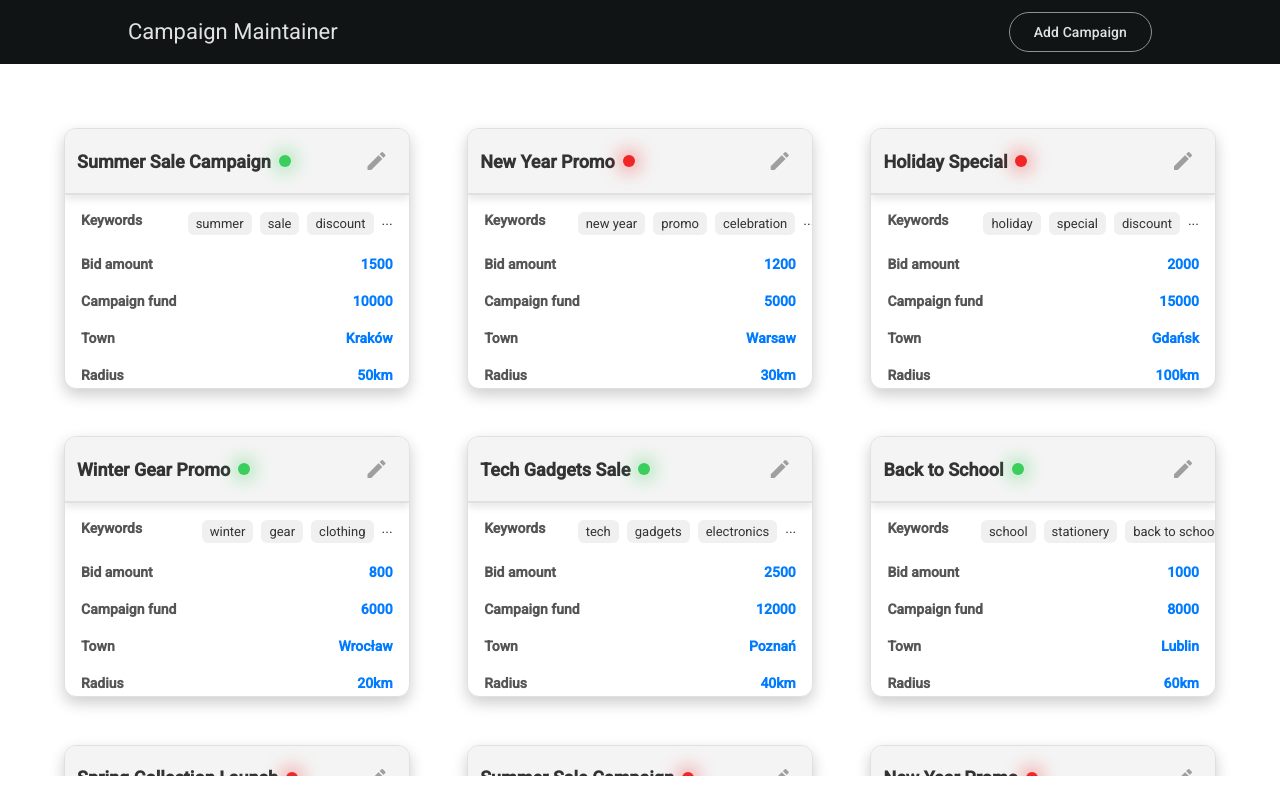
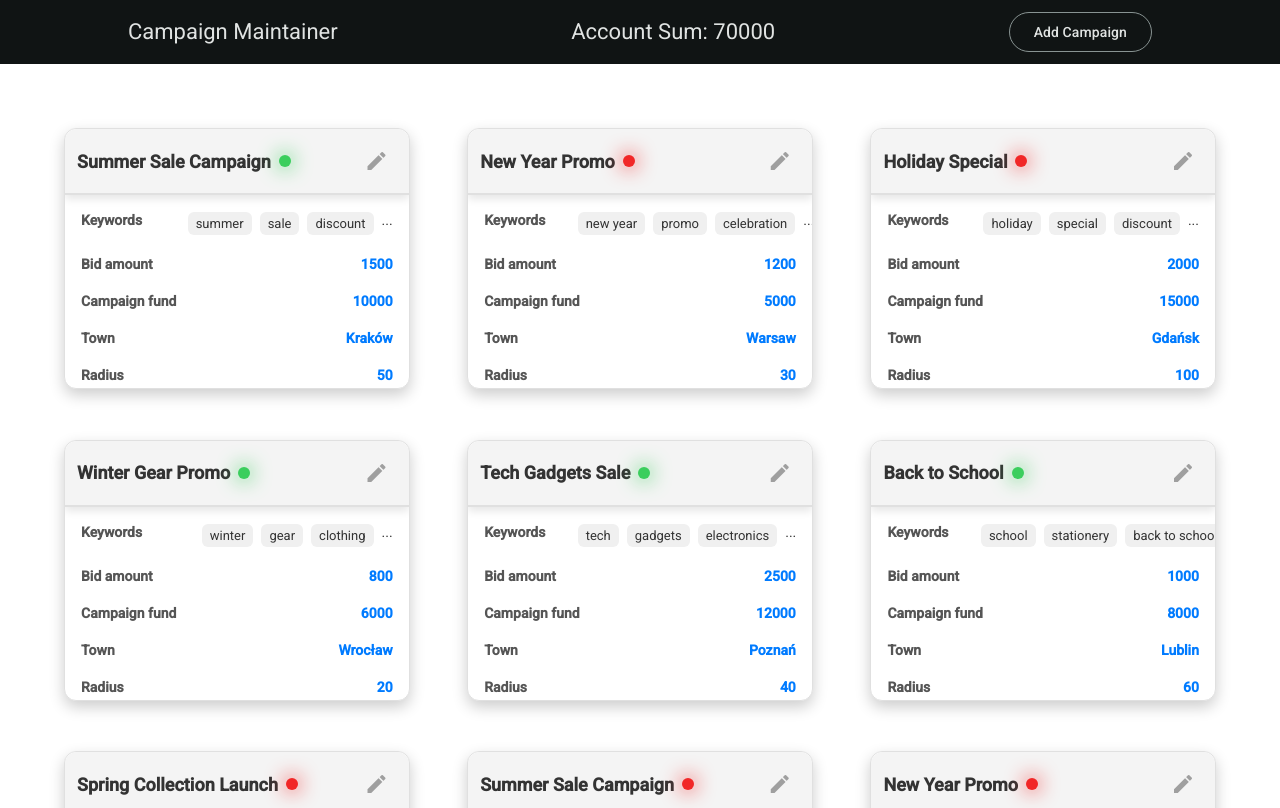
Before and after one commit to BartlomiejPop/capaign-project-angular, an Angular app in the folder my-vite-template/: page / in a window 1280 px wide. Built offline with nearby package versions, Linux system fonts and the light colour scheme.

Commit message:
adding/editing campaigns

```diff
--- a/my-vite-template/src/app/components/addEditCampaign/addEditCampaign.component.ts
+++ b/my-vite-template/src/app/components/addEditCampaign/addEditCampaign.component.ts
@@ -1,56 +1,50 @@
+import { Component, Inject, inject, signal, model, Input } from '@angular/core';
+import { NgIf } from '@angular/common';
 import {
-  Component,
-  computed,
-  Inject,
-  inject,
-  model,
-  signal,
-} from '@angular/core';
-import { COMMA, ENTER } from '@angular/cdk/keycodes';
-import {
-  AbstractControl,
+  FormsModule,
+  ReactiveFormsModule,
   FormGroup,
-  FormsModule,
+  FormControl,
   Validators,
 } from '@angular/forms';
+
+import { COMMA, ENTER } from '@angular/cdk/keycodes';
+import { LiveAnnouncer } from '@angular/cdk/a11y';
+
 import { MatButtonModule } from '@angular/material/button';
+import { MatIconModule } from '@angular/material/icon';
 import { MatChipInputEvent, MatChipsModule } from '@angular/material/chips';
-import {
-  MAT_DIALOG_DATA,
-  MatDialogActions,
-  MatDialogClose,
-  MatDialogContent,
-  MatDialogRef,
-  MatDialogTitle,
-} from '@angular/material/dialog';
-import { MatFormFieldModule } from '@angular/material/form-field';
-import { MatIconModule } from '@angular/material/icon';
-import { MatInputModule } from '@angular/material/input';
 import {
   MatAutocompleteModule,
   MatAutocompleteSelectedEvent,
 } from '@angular/material/autocomplete';
-import { LiveAnnouncer } from '@angular/cdk/a11y';
+import { MatFormFieldModule } from '@angular/material/form-field';
+import { MatInputModule } from '@angular/material/input';
+import { MatSlideToggleModule } from '@angular/material/slide-toggle';
+import { MatSelectModule } from '@angular/material/select';
+
 import {
-  MatSlideToggleModule,
-  _MatSlideToggleRequiredValidatorModule,
-} from '@angular/material/slide-toggle';
-import { MatSelectModule } from '@angular/material/select';
+  MAT_DIALOG_DATA,
+  MatDialogRef,
+  MatDialogActions,
+  MatDialogContent,
+  MatDialogClose,
+  MatDialogTitle,
+} from '@angular/material/dialog';
+
+import { mockData, accountSumSignal } from '../../mockData';
+import { v4 as uuidv4 } from 'uuid';
 import axios from 'axios';
-import { FormControl } from '@angular/forms';
-import { Observable } from 'rxjs';
-import { map, startWith } from 'rxjs/operators';
-import { ReactiveFormsModule } from '@angular/forms';
-import { NgIf } from '@angular/common';
 
 export interface DialogData {
+  id: any;
   campaignName: string;
   keywords: string[];
   bidAmount: number;
   campaignFund: number;
   town: string;
   radius: number;
-  status: boolean;
+  status: string;
 }
 
 @Component({
@@ -76,6 +70,7 @@ export interface DialogData {
   ],
 })
 export class AddEditCampaign {
+  @Input() campaign = {};
   async fetchCities() {
     try {
       const response = await axios.get(
@@ -89,18 +84,34 @@ export class AddEditCampaign {
       throw error;
     }
   }
+  isEditing = false;
   cities: string[] = [];
+  isStatusChecked = false;
+  status = 'OFF';
 
-  constructor(@Inject(MAT_DIALOG_DATA) public dialogData: DialogData) {
-    // Assuming cities are fetched or set up elsewhere in the code
-    this.cities = ['Kraków', 'Warsaw', 'Gdańsk', 'Wrocław']; // Example city list
+  toggleStatus(): void {
+    this.status = this.isStatusChecked ? 'ON' : 'OFF';
+  }
+
+  constructor(@Inject(MAT_DIALOG_DATA) public dialogData: any) {
+    if (dialogData.campaign) {
+      const currentCampaign = dialogData.campaign;
+      this.isEditing = true;
+      this.isStatusChecked = currentCampaign.status === 'ON' ? true : false;
+      this.status = currentCampaign.status;
+      this.campaignName = currentCampaign.campaignName;
+      this.keywords = signal(currentCampaign.keywords);
+      this.bidAmount = currentCampaign.bidAmount;
+      this.campaignFund = currentCampaign.campaignFund;
+      this.town = currentCampaign.town;
+      this.radius = currentCampaign.radius;
+    }
   }
 
   ngOnInit() {
     this.fetchCities()
       .then((cities) => {
-        this.cities = cities; // Assign the result to `foods`
-        console.log('City names assigned to cities:', this.cities);
+        this.cities = cities;
       })
       .catch((error) => {
         console.error('Error fetching city names:', error);
@@ -110,7 +121,6 @@ export class AddEditCampaign {
   readonly dialogRef = inject(MatDialogRef<AddEditCampaign>);
   readonly data = inject<DialogData>(MAT_DIALOG_DATA);
   readonly campaignName = model(this.data.campaignName);
-  // readonly keywords = model(this.data.keywords);
   readonly bidAmount = model(this.data.bidAmount);
   readonly campaignFund = model(this.data.campaignFund);
   readonly town = model(this.data.town);
@@ -118,7 +128,6 @@ export class AddEditCampaign {
   readonly separatorKeysCodes: number[] = [ENTER, COMMA];
   readonly currentKeyword = model('');
   readonly keywords = signal(['campaign']);
-  readonly status = model(this.data.status);
 
   selectedCity: string | undefined;
   numberFormControl = new FormGroup({
@@ -133,6 +142,7 @@ export class AddEditCampaign {
       Validators.required,
       Validators.pattern('^[0-9]*$'),
     ]),
+    status: new FormControl(),
   });
   get radiusControl(): FormControl {
     return this.numberFormControl.get('radius') as FormControl;
@@ -154,13 +164,9 @@ export class AddEditCampaign {
 
   add(event: MatChipInputEvent): void {
     const value = (event.value || '').trim();
-
-    // Add our fruit
     if (value) {
       this.keywords.update((keywords) => [...keywords, value]);
     }
-
-    // Clear the input value
     this.currentKeyword.set('');
   }
 
@@ -188,12 +194,29 @@ export class AddEditCampaign {
   }
 
   onSubmit(): void {
-    // Log the form data to the console
-    console.log('Form Data:', {
-      bidAmount: this.numberFormControl.value,
-    });
+    const newCampaign = {
+      id: uuidv4(),
+      ...this.numberFormControl.value,
+      status: this.status,
+      keywords: this.keywords(),
+    };
+    if (this.dialogData.campaign) {
+      const indexOfCampaignToUpdate = mockData.indexOf(
+        this.dialogData.campaign
+      );
+      accountSumSignal.set(
+        accountSumSignal() -
+          (Number(newCampaign.campaignFund) -
+            this.dialogData.campaign.campaignFund)
+      );
+      mockData[indexOfCampaignToUpdate] = newCampaign;
+    } else {
+      mockData.unshift(newCampaign);
 
-    // Close the dialog
+      accountSumSignal.set(
+        accountSumSignal() - Number(newCampaign.campaignFund)
+      );
+    }
     this.dialogRef.close();
   }
 }
--- a/my-vite-template/src/app/components/addEditCampaign/addEditCampaign.css
+++ b/my-vite-template/src/app/components/addEditCampaign/addEditCampaign.css
@@ -12,7 +12,8 @@ mat-dialog-content {
   display: flex;
   flex-direction: column;
   align-items: center;
-  gap: 2%;
+  justify-content: space-evenly;
+  height: 60rem;
   width: 100%;
 }
 
--- a/my-vite-template/src/app/components/campaignsGrid/campaignsGrid.css
+++ b/my-vite-template/src/app/components/campaignsGrid/campaignsGrid.css
@@ -1,13 +1,34 @@
 .grid-container {
-  height: 73vh;
   display: grid;
-  gap: 5%; /* Odstępy między elementami */
+  gap: 5%;
   row-gap: 10%;
   padding: 5% 5%;
-  grid-template-columns: repeat(
-    auto-fit,
-    minmax(300px, 1fr)
-  ); /* Responsywne kolumny */
-  grid-auto-rows: calc(250px); /* Proporcja wysokości 4:3 */
+  grid-template-columns: repeat(auto-fit, minmax(300px, 1fr));
+  grid-auto-rows: calc(250px);
   overflow-y: scroll;
+  height: 73vh;
 }
+
+@media (max-width: 1400px) {
+  .grid-container {
+    height: 77vh;
+  }
+}
+
+@media (max-width: 1200px) {
+  .grid-container {
+    height: 80vh;
+  }
+}
+
+@media (max-width: 768px) {
+  .grid-container {
+    height: 85vh;
+  }
+}
+
+@media (max-width: 480px) {
+  .grid-container {
+    height: 90vh;
+  }
+}
--- a/my-vite-template/src/app/components/gridElement/gridElement.html
+++ b/my-vite-template/src/app/components/gridElement/gridElement.html
@@ -7,7 +7,7 @@
         [ngClass]="{'status-on': campaign.status === 'ON', 'status-off': campaign.status === 'OFF'}"
       ></div>
     </div>
-    <button mat-icon-button (click)="openDialog()">
+    <button mat-icon-button (click)="openDialog(campaign)">
       <mat-icon class="icon">edit</mat-icon>
     </button>
   </div>
--- a/my-vite-template/src/app/components/header/header.component.ts
+++ b/my-vite-template/src/app/components/header/header.component.ts
@@ -1,9 +1,10 @@
-import { Component } from '@angular/core';
+import { Component, computed, Input } from '@angular/core';
 import { MatIconModule } from '@angular/material/icon';
 import { MatButtonModule } from '@angular/material/button';
 import { MatToolbarModule } from '@angular/material/toolbar';
 import { MatDialog } from '@angular/material/dialog';
 import { AddEditCampaign } from '../addEditCampaign/addEditCampaign.component';
+import { accountSumSignal } from '../../mockData';
 
 /**
  * @title header
@@ -16,14 +17,12 @@ import { AddEditCampaign } from '../addEditCampaign/addEditCampaign.component';
 })
 export class Header {
   constructor(private dialog: MatDialog) {}
+  accountSum = computed(() => accountSumSignal());
 
   openDialog(): void {
     this.dialog.open(AddEditCampaign, {
       width: '80%',
-      data: {
-        animal: '',
-        name: '',
-      },
+      data: {},
     });
   }
 }
--- a/my-vite-template/src/app/components/header/header.html
+++ b/my-vite-template/src/app/components/header/header.html
@@ -1,4 +1,5 @@
 <mat-toolbar class="header">
   <span>Campaign Maintainer</span>
+  <p>Account Sum: {{this.accountSum()}}</p>
   <button mat-stroked-button (click)="openDialog()">Add Campaign</button>
 </mat-toolbar>
--- a/my-vite-template/src/app/mockData.ts
+++ b/my-vite-template/src/app/mockData.ts
@@ -1,6 +1,9 @@
+import { signal } from '@angular/core';
 import { v4 as uuidv4 } from 'uuid';
 
-export const mockData = [
+export const accountSumSignal = signal(70000); // Initialize account sum
+
+export const mockData: any = [
   {
     id: uuidv4(),
     campaignName: 'Summer Sale Campaign',
@@ -9,7 +12,7 @@ export const mockData = [
     bidAmount: 1500,
     campaignFund: 10000,
     town: 'Kraków',
-    radius: '50km',
+    radius: 50,
   },
   {
     id: uuidv4(),
@@ -19,7 +22,7 @@ export const mockData = [
     bidAmount: 1200,
     campaignFund: 5000,
     town: 'Warsaw',
-    radius: '30km',
+    radius: 30,
   },
   {
     id: uuidv4(),
@@ -29,7 +32,7 @@ export const mockData = [
     bidAmount: 2000,
     campaignFund: 15000,
     town: 'Gdańsk',
-    radius: '100km',
+    radius: 100,
   },
   {
     id: uuidv4(),
@@ -39,7 +42,7 @@ export const mockData = [
     bidAmount: 800,
     campaignFund: 6000,
     town: 'Wrocław',
-    radius: '20km',
+    radius: 20,
   },
   {
     id: uuidv4(),
@@ -49,7 +52,7 @@ export const mockData = [
     bidAmount: 2500,
     campaignFund: 12000,
     town: 'Poznań',
-    radius: '40km',
+    radius: 40,
   },
   {
     id: uuidv4(),
@@ -59,7 +62,7 @@ export const mockData = [
     bidAmount: 1000,
     campaignFund: 8000,
     town: 'Lublin',
-    radius: '60km',
+    radius: 60,
   },
   {
     id: uuidv4(),
@@ -69,7 +72,7 @@ export const mockData = [
     bidAmount: 1800,
     campaignFund: 11000,
     town: 'Szczecin',
-    radius: '70km',
+    radius: 70,
   },
   {
     id: uuidv4(),
@@ -79,7 +82,7 @@ export const mockData = [
     bidAmount: 1500,
     campaignFund: 10000,
     town: 'Kraków',
-    radius: '50km',
+    radius: 50,
   },
   {
     id: uuidv4(),
@@ -89,7 +92,7 @@ export const mockData = [
     bidAmount: 1200,
     campaignFund: 5000,
     town: 'Warsaw',
-    radius: '30km',
+    radius: 30,
   },
   {
     id: uuidv4(),
@@ -99,7 +102,7 @@ export const mockData = [
     bidAmount: 2000,
     campaignFund: 15000,
     town: 'Gdańsk',
-    radius: '100km',
+    radius: 100,
   },
   {
     id: uuidv4(),
@@ -109,7 +112,7 @@ export const mockData = [
     bidAmount: 800,
     campaignFund: 6000,
     town: 'Wrocław',
-    radius: '20km',
+    radius: 20,
   },
   {
     id: uuidv4(),
@@ -119,7 +122,7 @@ export const mockData = [
     bidAmount: 2500,
     campaignFund: 12000,
     town: 'Poznań',
-    radius: '40km',
+    radius: 40,
   },
   {
     id: uuidv4(),
@@ -129,7 +132,7 @@ export const mockData = [
     bidAmount: 1000,
     campaignFund: 8000,
     town: 'Lublin',
-    radius: '60km',
+    radius: 60,
   },
   {
     id: uuidv4(),
@@ -139,6 +142,6 @@ export const mockData = [
     bidAmount: 1800,
     campaignFund: 11000,
     town: 'Szczecin',
-    radius: '70km',
+    radius: 70,
   },
 ];
--- a/my-vite-template/src/styles.css
+++ b/my-vite-template/src/styles.css
@@ -2,9 +2,9 @@
 
 html,
 body {
-  height: 100%;
+  margin: 0;
+  padding: 0;
+  font-family: Roboto, "Helvetica Neue", sans-serif;
+  height: 100vh;
+  position: relative;
 }
-body {
-  margin: 0;
-  font-family: Roboto, "Helvetica Neue", sans-serif;
-}
```
Also changed, not shown: my-vite-template/src/app/components/addEditCampaign/addEditCampaign.html (+8 -3 lines), my-vite-template/src/app/components/gridElement/gridElement.component.ts (+3 -4 lines).
